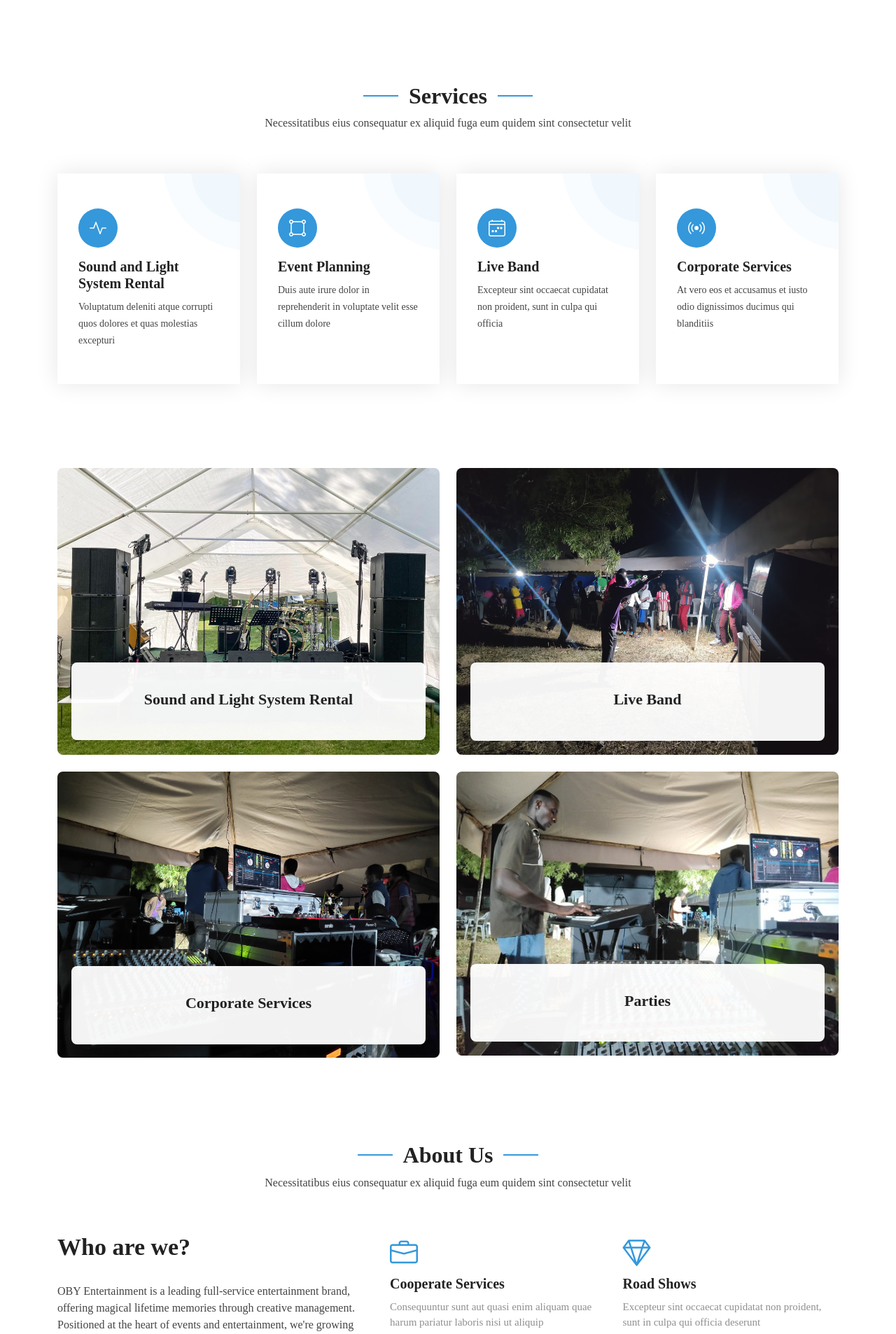
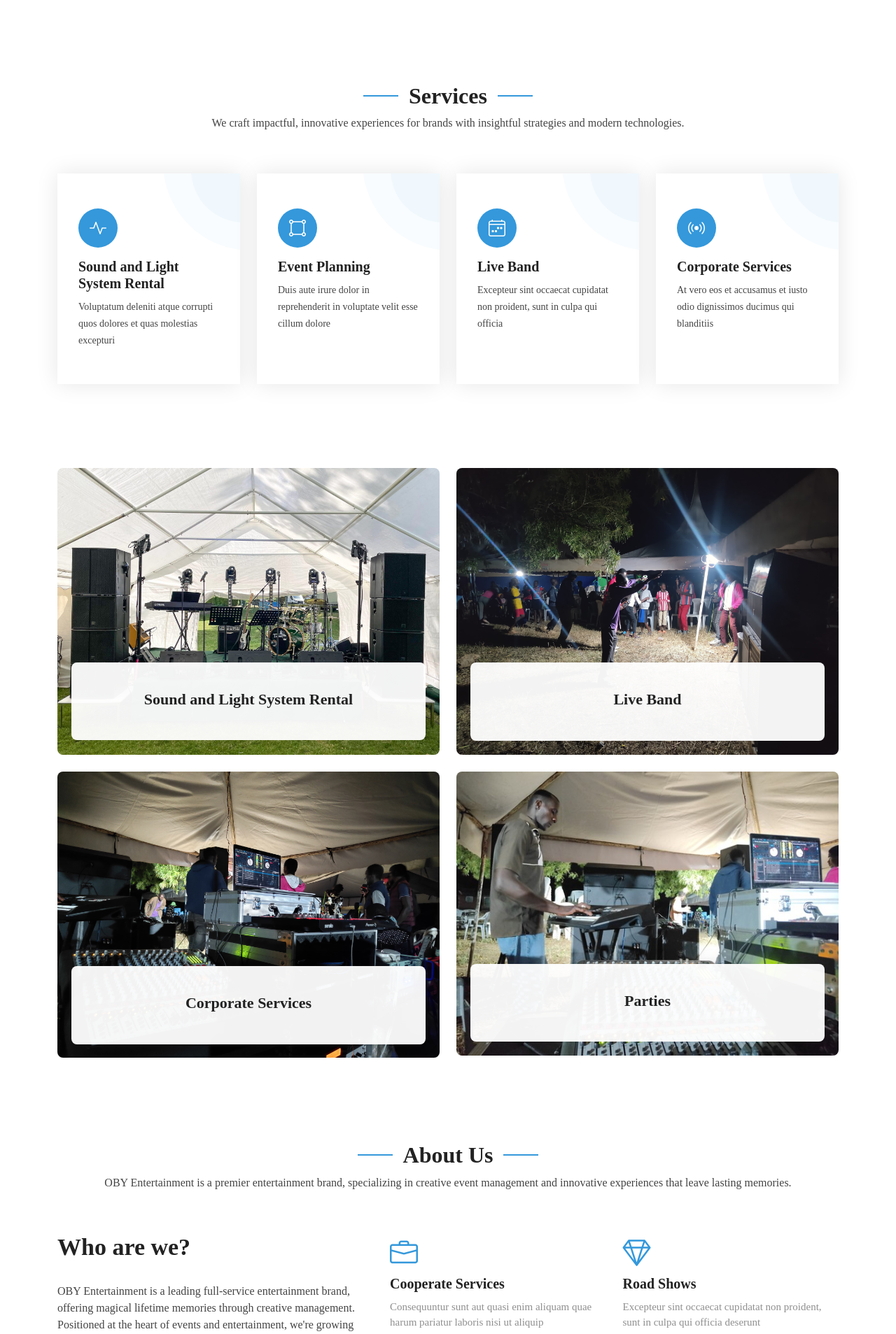
Before and after one commit to Oriengo/obyentertainment, a PHP site: page / in a window 1280 px wide. Shown: the part 592-2499 px from the top of the page at 70% size. Run offline with PHP 8.4, Linux system fonts and the light colour scheme.

Commit message:
another commit

```diff
--- a/index.php
+++ b/index.php
@@ -75,7 +75,8 @@ include "common-header.php"
       <!-- Section Title -->
       <div class="container section-title" data-aos="fade-up">
         <h2>Services</h2>
-        <p>Necessitatibus eius consequatur ex aliquid fuga eum quidem sint consectetur velit</p>
+        <p>We craft impactful, innovative experiences for brands
+        with insightful strategies and modern technologies.</p>
       </div><!-- End Section Title -->
 
       <div class="container">
@@ -197,7 +198,7 @@ include "common-header.php"
       <!-- Section Title -->
       <div class="container section-title" data-aos="fade-up">
         <h2>About Us</h2>
-        <p>Necessitatibus eius consequatur ex aliquid fuga eum quidem sint consectetur velit</p>
+        <p>OBY Entertainment is a premier entertainment brand, specializing in creative event management and innovative experiences that leave lasting memories.</p>
       </div><!-- End Section Title -->
 
       <div class="container">
```
